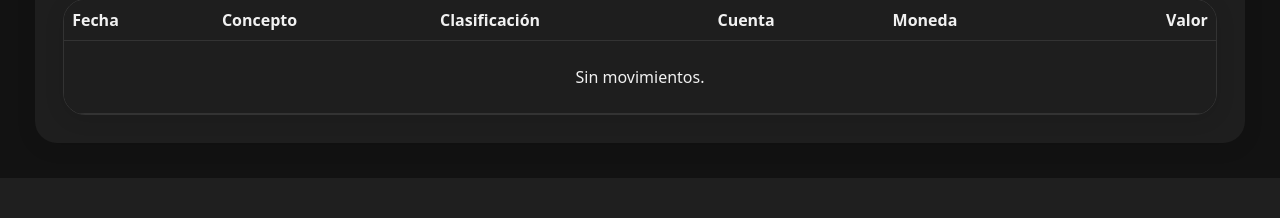
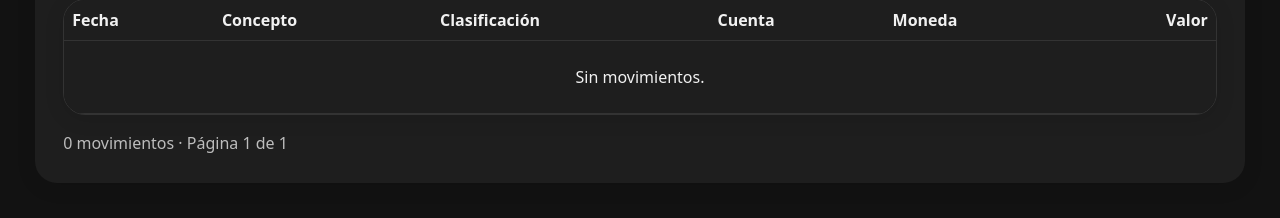
Before and after one commit to A05Chaves/webacademia, a Django app: page /tienda/ in a window 1280 px wide. Shown: the part 2411-2629 px from the top of the page. Before the commit the page ends 2589 px from the top, so only its background shows below. Run offline with Django 4.2, Linux system fonts and the light colour scheme; the visitor is signed in with stand-in values (Sample User, id 1); data comes from the database, SQL or seed files in the repository; data that the repository does not hold is empty; parts of the project's set-up code (start-up, migrations or seed data) failed here and were passed over; some libraries are stand-ins or nearby versions.

Commit message:
arreglo filtro movimientos

```diff
--- a/templates/tienda/detalle_venta.html
+++ b/templates/tienda/detalle_venta.html
@@ -56,7 +56,7 @@
     <a href="{% url 'tienda:descargar_comprobante' venta.id %}" class="btn btn-primary comprobante-accion"><i class="fa-solid fa-download"></i><span>Descargar factura</span></a>
     {% if venta.cliente.correo %}<form method="post" action="{% url 'tienda:enviar_comprobante_correo' venta.id %}">{% csrf_token %}<button class="btn btn-info comprobante-accion"><i class="fa-solid fa-envelope"></i><span>{% if venta.fecha_envio_correo %}Reenviar correo{% else %}Enviar por correo{% endif %}</span></button></form>{% endif %}
     {% endif %}
-    <a href="{% if venta.es_cartera_inicial %}{% url 'tienda:creditos' %}{% else %}{% url 'tienda:panel' %}{% endif %}" class="btn btn-outline-warning comprobante-accion"><i class="fa-solid fa-arrow-left"></i><span>Volver</span></a>
+<a href="{% if venta.es_cartera_inicial %}{% url 'tienda:creditos' %}{% else %}{{ volver_url }}{% endif %}" class="btn btn-outline-warning comprobante-accion"><i class="fa-solid fa-arrow-left"></i><span>Volver</span></a>
   </div>
 </div>
 {% if venta.tipo_entrega == 'SOBRE_PEDIDO' %}<div class="alert {% if venta.entregada %}alert-success{% else %}alert-warning{% endif %}"><strong>Venta sobre pedido.</strong> {% if venta.entregada %}Entregada el {{ venta.fecha_entrega_real|date:'j F Y, H:i'|lower }}.{% else %}Entrega pendiente{% if venta.fecha_entrega_estimada %}, estimada para {{ venta.fecha_entrega_estimada|date:'j F Y'|lower }}{% endif %}. El inventario se descontará al confirmar la entrega.<form method="post" action="{% url 'tienda:marcar_venta_entregada' venta.id %}" class="d-inline ms-2">{% csrf_token %}<button class="btn btn-warning btn-sm">Marcar entregada</button></form>{% endif %}</div>{% endif %}
--- a/templates/tienda/panel.html
+++ b/templates/tienda/panel.html
@@ -160,7 +160,14 @@
 {% if entregas_pendientes %}<div class="card bg-dark text-light border-info mb-4"><div class="card-header"><strong>Ventas sobre pedido pendientes de entrega</strong></div><div class="table-responsive"><table class="table table-dark mb-0"><thead><tr><th>Venta</th><th>Cliente</th><th>Entrega estimada</th><th></th></tr></thead><tbody>{% for venta in entregas_pendientes %}<tr><td>{{ venta.numero }}</td><td>{{ venta.cliente.nombres|default:'Consumidor final' }}</td><td>{{ venta.fecha_entrega_estimada|date:'j F Y'|lower }}</td><td class="text-end"><a href="{% url 'tienda:detalle_venta' venta.id %}" class="btn btn-outline-info btn-sm">Gestionar</a></td></tr>{% endfor %}</tbody></table></div></div>{% endif %}
 
 <div class="store-section-heading"><div><h3><i class="fa-solid fa-clock-rotate-left text-info me-1"></i> Movimientos del período</h3><p>Detalle de ingresos y salidas registrados en el rango seleccionado.</p></div></div>
-<div class="card bg-dark text-light border-secondary"><div class="table-responsive"><table class="table table-dark table-hover mb-0"><thead><tr><th>Fecha</th><th>Concepto</th><th>Clasificación</th><th>Cuenta</th><th>Moneda</th><th class="text-end">Valor</th></tr></thead><tbody>{% for m in movimientos %}<tr><td>{{ m.fecha|date:'d/m/Y H:i' }}</td><td>{% if m.venta_id %}<a href="{% url 'tienda:detalle_venta' m.venta_id %}" class="text-info" title="Ver factura y productos de la venta">{{ m.concepto }}</a>{% else %}{{ m.concepto }}{% endif %}{% if m.soporte %}<br><a href="{{ m.soporte.url }}" target="_blank" class="small text-info"><i class="fa-solid fa-paperclip"></i> Ver soporte</a>{% endif %}</td><td>{% if m.categoria %}{{ m.categoria.nombre }}<br><small>{{ m.categoria.get_naturaleza_display }}</small>{% else %}<small class="text-secondary">Operacional automática</small>{% endif %}</td><td>{{ m.cuenta.nombre }}</td><td>{{ m.moneda }}</td><td class="text-end {% if m.tipo == 'INGRESO' %}text-success{% else %}text-danger{% endif %}">{% if m.tipo == 'INGRESO' %}+{% else %}−{% endif %} {{ m.valor|floatformat:2 }}</td></tr>{% empty %}<tr><td colspan="6" class="text-center py-4">Sin movimientos.</td></tr>{% endfor %}</tbody></table></div></div>
+<div class="card bg-dark text-light border-secondary"><div class="table-responsive"><table class="table table-dark table-hover mb-0"><thead><tr><th>Fecha</th><th>Concepto</th><th>Clasificación</th><th>Cuenta</th><th>Moneda</th><th class="text-end">Valor</th></tr></thead><tbody>{% for m in movimientos %}<tr id="movimiento-{{ m.pk }}"><td>{{ m.fecha|date:'d/m/Y H:i' }}</td><td>{% if m.venta_id %}<a href="{% url 'tienda:detalle_venta' m.venta_id %}?volver={{ request.get_full_path|urlencode }}%23movimiento-{{ m.pk }}" class="text-info" title="Ver factura y productos de la venta">{{ m.concepto }}</a>{% else %}{{ m.concepto }}{% endif %}{% if m.soporte %}<br><a href="{{ m.soporte.url }}" target="_blank" class="small text-info"><i class="fa-solid fa-paperclip"></i> Ver soporte</a>{% endif %}</td><td>{% if m.categoria %}{{ m.categoria.nombre }}<br><small>{{ m.categoria.get_naturaleza_display }}</small>{% else %}<small class="text-secondary">Operacional automática</small>{% endif %}</td><td>{{ m.cuenta.nombre }}</td><td>{{ m.moneda }}</td><td class="text-end {% if m.tipo == 'INGRESO' %}text-success{% else %}text-danger{% endif %}">{% if m.tipo == 'INGRESO' %}+{% else %}−{% endif %} {{ m.valor|floatformat:2 }}</td></tr>{% empty %}<tr><td colspan="6" class="text-center py-4">Sin movimientos.</td></tr>{% endfor %}</tbody></table></div></div>
+<nav id="paginas-movimientos" class="d-flex justify-content-between align-items-center flex-wrap gap-3 mt-3" aria-label="Páginas de movimientos">
+  <span class="text-secondary">{{ movimientos.paginator.count }} movimientos · Página {{ movimientos.number }} de {{ movimientos.paginator.num_pages }}</span>
+  <div class="d-flex gap-2">
+    {% if movimientos.has_previous %}<a class="btn btn-outline-info" href="?desde={{ desde|date:'Y-m-d' }}&amp;hasta={{ hasta|date:'Y-m-d' }}&amp;pagina={{ movimientos.previous_page_number }}#paginas-movimientos">Anterior</a>{% endif %}
+    {% if movimientos.has_next %}<a class="btn btn-outline-info" href="?desde={{ desde|date:'Y-m-d' }}&amp;hasta={{ hasta|date:'Y-m-d' }}&amp;pagina={{ movimientos.next_page_number }}#paginas-movimientos">Siguiente</a>{% endif %}
+  </div>
+</nav>
 <script src="https://cdn.jsdelivr.net/npm/chart.js"></script>
 {{ labels_flujo|json_script:'labels-flujo-tienda' }}{{ entradas_cop|json_script:'entradas-cop' }}{{ entradas_usd|json_script:'entradas-usd' }}{{ labels_productos|json_script:'labels-productos' }}{{ ventas_productos|json_script:'ventas-productos' }}
 <script>new Chart(document.getElementById('graficoFlujoTienda'),{type:'line',data:{labels:JSON.parse(document.getElementById('labels-flujo-tienda').textContent),datasets:[{label:'COP',data:JSON.parse(document.getElementById('entradas-cop').textContent),borderColor:'#0d6efd',tension:.3},{label:'USD',data:JSON.parse(document.getElementById('entradas-usd').textContent),borderColor:'#198754',tension:.3}]},options:{responsive:true,maintainAspectRatio:false,scales:{y:{beginAtZero:true}}}});new Chart(document.getElementById('graficoProductosTienda'),{type:'bar',data:{labels:JSON.parse(document.getElementById('labels-productos').textContent),datasets:[{label:'Valor vendido',data:JSON.parse(document.getElementById('ventas-productos').textContent),backgroundColor:'#ffc107'}]},options:{indexAxis:'y',responsive:true,maintainAspectRatio:false,plugins:{legend:{display:false}},scales:{x:{beginAtZero:true}}}});</script>
--- a/tienda/views.py
+++ b/tienda/views.py
@@ -10,10 +10,13 @@ from django.contrib.auth import get_user_model
 from gestion.decorators import administrador_required as staff_member_required
 from django.conf import settings
 from django.core.mail import EmailMessage
+from django.core.paginator import Paginator
 from django.db import transaction
 from django.db.models import Prefetch, Q, Sum
 from django.http import HttpResponse, JsonResponse
 from django.shortcuts import get_object_or_404, redirect, render
+from django.urls import reverse
+from urllib.parse import urlsplit
 from django.utils import timezone
 from django.utils.formats import number_format
 from django.views.decorators.http import require_POST
@@ -501,7 +504,8 @@ def panel(request):
     ).select_related('cliente').prefetch_related('detalles').first()
     movimientos = MovimientoTienda.objects.filter(
         fecha__date__range=(desde, hasta)
-    ).select_related('cuenta', 'categoria', 'producto', 'venta')[:15]
+    ).select_related('cuenta', 'categoria', 'producto', 'venta')
+    movimientos = Paginator(movimientos, 15).get_page(request.GET.get('pagina'))
     creditos = VentaTienda.objects.exclude(
         estado__in=[VentaTienda.Estados.PAGADA, VentaTienda.Estados.ANULADA]
     ).select_related('cliente')[:8]
@@ -1540,6 +1544,12 @@ def registrar_abono(request, venta_id):
 
 @staff_member_required
 def detalle_venta(request, venta_id):
+    volver_url = request.GET.get('volver', '')
+    destino = urlsplit(volver_url)
+    if destino.scheme or destino.netloc or destino.path not in (
+        reverse('tienda:panel'), reverse('tienda:consultas'),
+    ):
+        volver_url = reverse('tienda:panel')
     venta = get_object_or_404(
         VentaTienda.objects.select_related('cliente').prefetch_related(
             'detalles__producto', 'movimientos__cuenta', 'cuotas__aplicaciones'
@@ -1554,7 +1564,7 @@ def detalle_venta(request, venta_id):
     telefono = ''.join(filter(str.isdigit, venta.cliente.telefono_whatsapp)) if venta.cliente else ''
     whatsapp_url = f'https://wa.me/{telefono}?text={quote(texto)}' if telefono else ''
     return render(request, 'tienda/detalle_venta.html', {
-        'venta': venta, 'whatsapp_url': whatsapp_url,
+        'venta': venta, 'whatsapp_url': whatsapp_url, 'volver_url': volver_url,
         'puede_whatsapp': bool(telefono and venta.cliente.acepta_whatsapp),
     })
 
```
Also changed, not shown: tienda/tests.py (+20 -1 lines).
